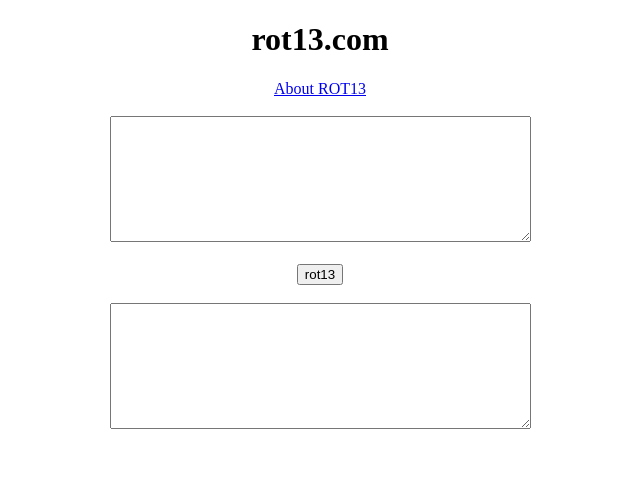
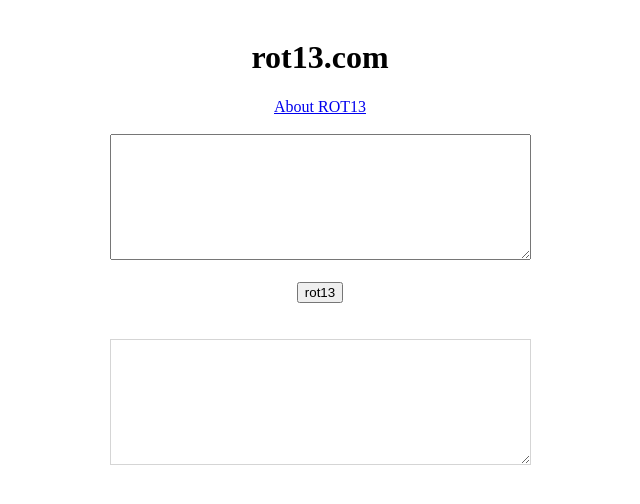
Before and after one commit to wisdom209/rot-13_clone, a plain HTML site: page index.html in a window 1280 px wide. Shown: the whole page, without its empty margins (320-960 px from the left). Drawn offline with Linux system fonts and the light colour scheme.

Commit message:
added paddings

```diff
--- a/index.html
+++ b/index.html
@@ -6,38 +6,25 @@
 	<meta http-equiv="X-UA-Compatible" content="IE=edge">
 	<meta name="viewport" content="width=device-width, initial-scale=1.0">
 	<title>Rot 13 Encryption</title>
-	<script src = "./js/index.js"></script>
+	<script src="./js/index.js"></script>
 </head>
 
-<body id="app">
+<body id="app" style="padding: 10px 10px 10px 10px;">
 	<center>
 		<h1>rot13.com</h1>
 	</center>
 	<center><a href="https://en.wikipedia.org/wiki/ROT13">About ROT13</a></center>
-
 	<br />
-
 	<center>
 		<textarea id="rot_initial" name="rot_init" rows="8" cols="50">
-
-	</textarea>
-
-		<br />
-		<br />
-
-
-		<button>rot13</button>
-
-		<br />
-		<br />
-
-		<textarea id="rot_conversion" name="rot_init" rows="8" cols="50">
-
-	</textarea>
-
+		</textarea>
+		<br /><br />
+		<center><button>rot13</button></center>
+		<br /><br />
+		<textarea id="rot_conversion" name="rot_init" rows="8" cols="50" disabled
+			style="background-color: #FFF !important;">
+		</textarea>
 	</center>
-
-
 </body>
 
 </html>
```
